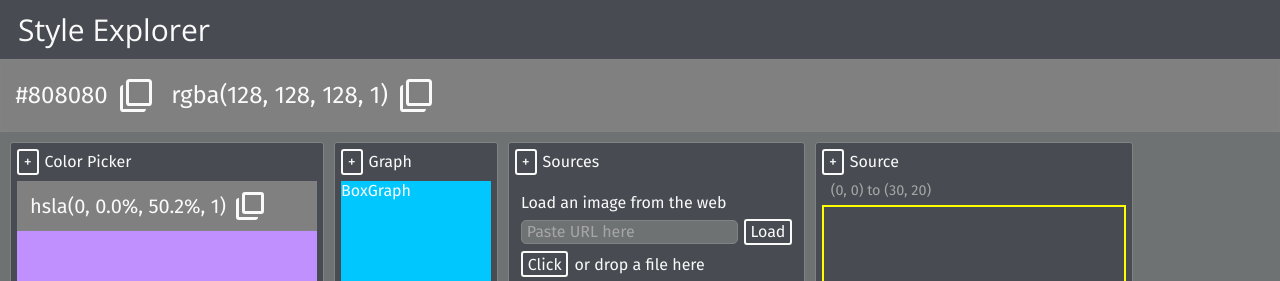
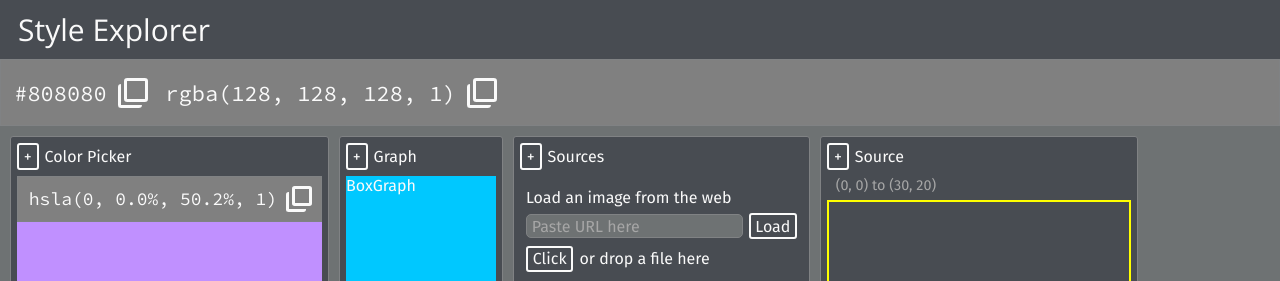
Before and after one commit to philrmass/style-explorer, a React app: page / in a window 1280 px wide. Shown: the top 281 px of the page. Built offline with nearby package versions, Linux system fonts and the light colour scheme; no server answers.

Commit message:
add monospace font

```diff
--- a/public/index.html
+++ b/public/index.html
@@ -6,7 +6,7 @@
     <meta name="description" content="Color and font explorer for images and websites">
     <meta name="viewport" content="width=device-width, initial-scale=1">
     <meta name="theme-color" content="#fff">
-    <link href="https://fonts.googleapis.com/css?family=Fira+Sans|Open+Sans" rel="stylesheet">
+    <link href="https://fonts.googleapis.com/css?family=Fira+Sans|Open+Sans|Source+Code+Pro" rel="stylesheet">
   </head>
   <body>
     <div id="app"></div>
--- a/src/components/ColorBar.css
+++ b/src/components/ColorBar.css
@@ -4,7 +4,8 @@
   padding: 0.3em;
   border: 1px solid var(--border-color);
   background-color: #808080;
-  font-size: 2.4rem;
+  font-family: var(--mono-font);
+  font-size: 2.2rem;
 }
 
 .colorItem {
--- a/src/components/ColorPicker.css
+++ b/src/components/ColorPicker.css
@@ -9,7 +9,8 @@
   padding: 0.3em;
   border: 1px solid var(--border-color);
   background-color: #808080;
-  font-size: 2.0rem;
+  font-family: var(--mono-font);
+  font-size: 1.8rem;
 }
 
 .hslaBar span {
--- a/src/index.css
+++ b/src/index.css
@@ -11,6 +11,7 @@
   --mid-text-color: #a6a6a6;
   --body-font: 'Fira Sans', sans-serif;
   --headline-font: 'Open Sans', sans-serif;
+  --mono-font: 'Source Code Pro', sans-serif;
 }
 
 html {
```
